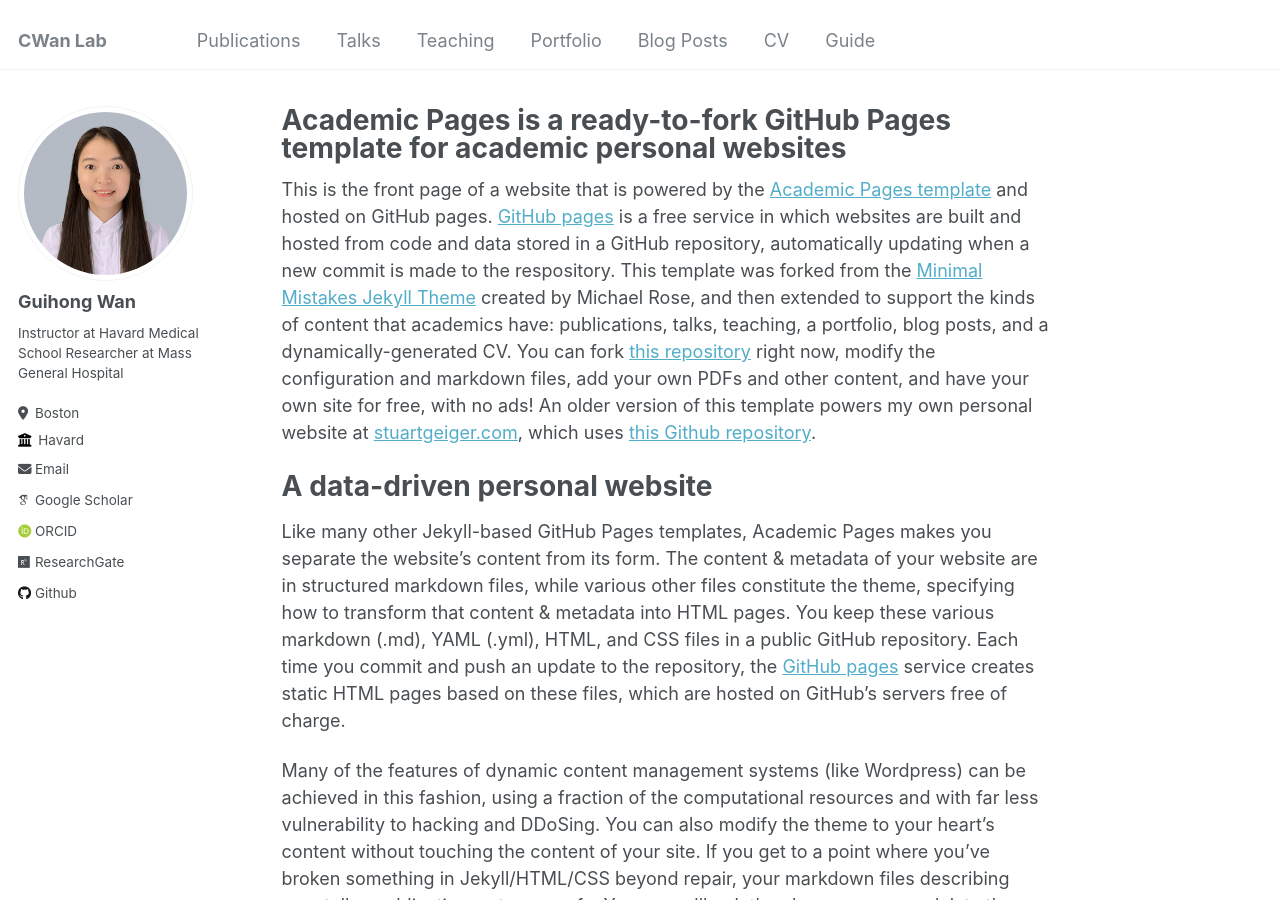
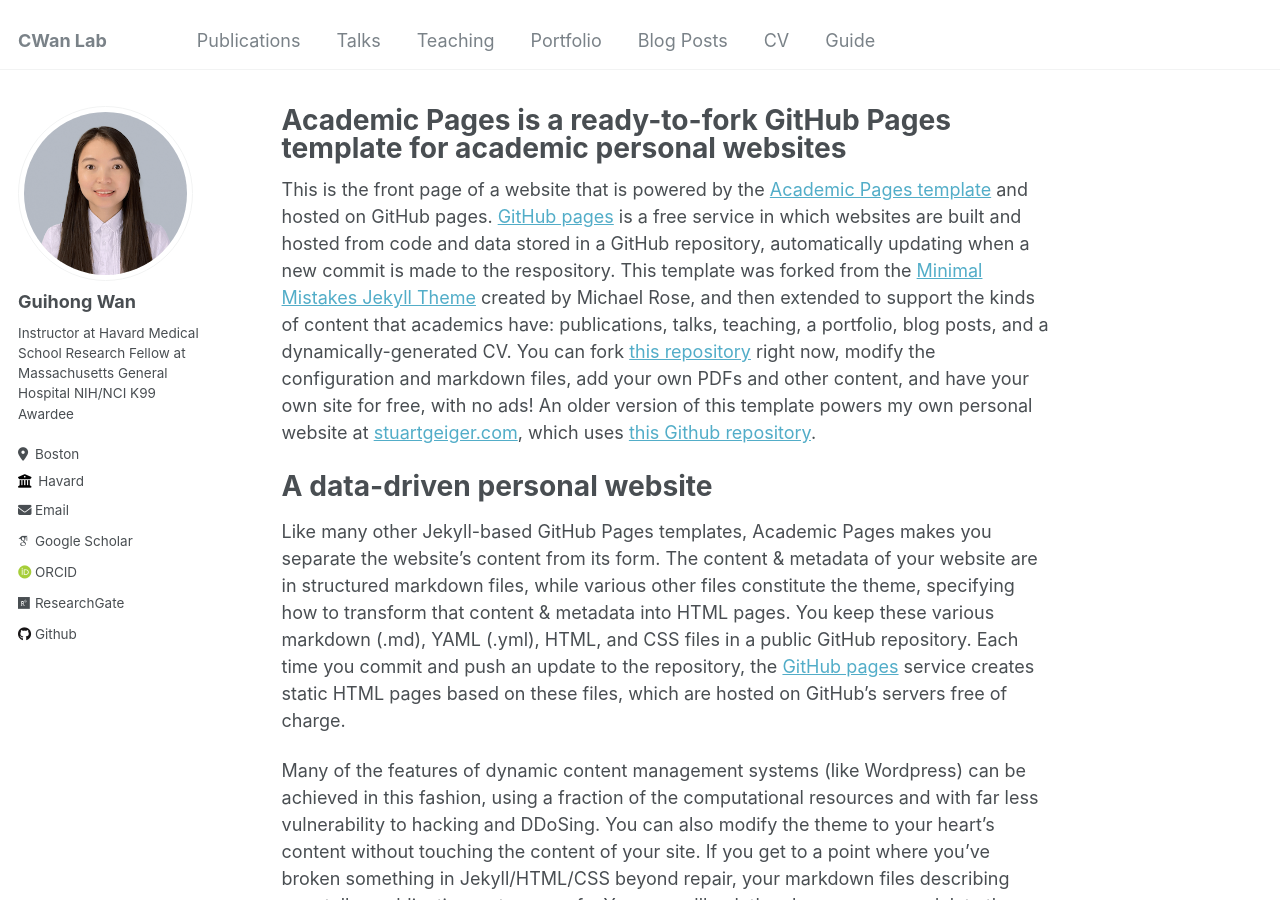
Before and after one commit to cwanlab/cwanlab.github.io, a Jekyll site: the page built from _pages/about.md, in a window 1280 px wide and 900 px high. Built offline with Jekyll 4.4.1, drawn with Linux system fonts in a browser that asks for light colours; some web fonts are replaced.

Commit message:
Update _config.yml
Update _config.yml

```diff
--- a/_config.yml
+++ b/_config.yml
@@ -23,7 +23,7 @@ author:
   # Biographic information
   avatar           : "profile.png"
   name             : "Guihong Wan"
-  bio              : "Instructor at Havard Medical School\nResearcher at Mass General Hospital"
+  bio              : "Instructor at Havard Medical School\nResearch Fellow at Massachusetts General Hospital\nNIH/NCI K99 Awardee"
   location         : "Boston"
   employer         : "Havard"
   email            : "guihong.wan@outlook.com"
```
